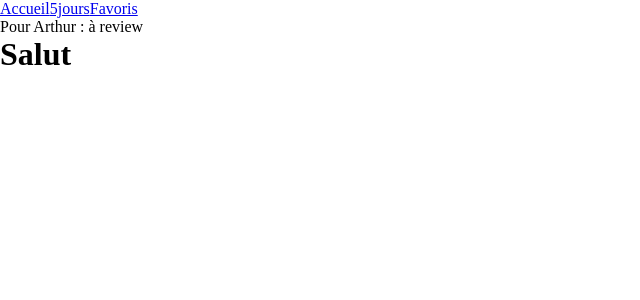
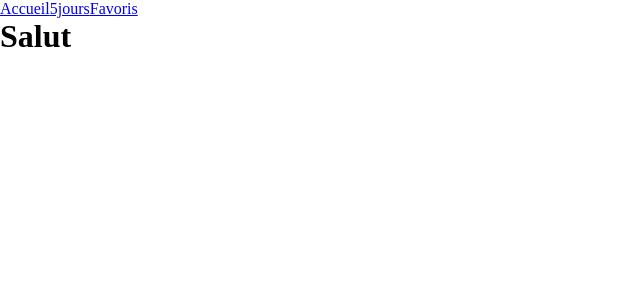
Before and after one commit to WildCodeSchool-2024-09/toulouse-p2-weatherly, a React (Vite) app in the folder client/: page / in a window 1280 px wide. Shown: the top 300 px of the page, without its empty margins (0-640 px from the left). Built offline with nearby package versions, Linux system fonts and the light colour scheme.

Commit message:
fix: save the private life of my companions

```diff
--- a/client/src/App.tsx
+++ b/client/src/App.tsx
@@ -10,7 +10,6 @@ function App() {
         <Link to="Favorites">Favoris</Link>
       </nav>
       <main>
-        <p>Pour Arthur : à review</p>
         <Outlet />
       </main>
     </>
```
